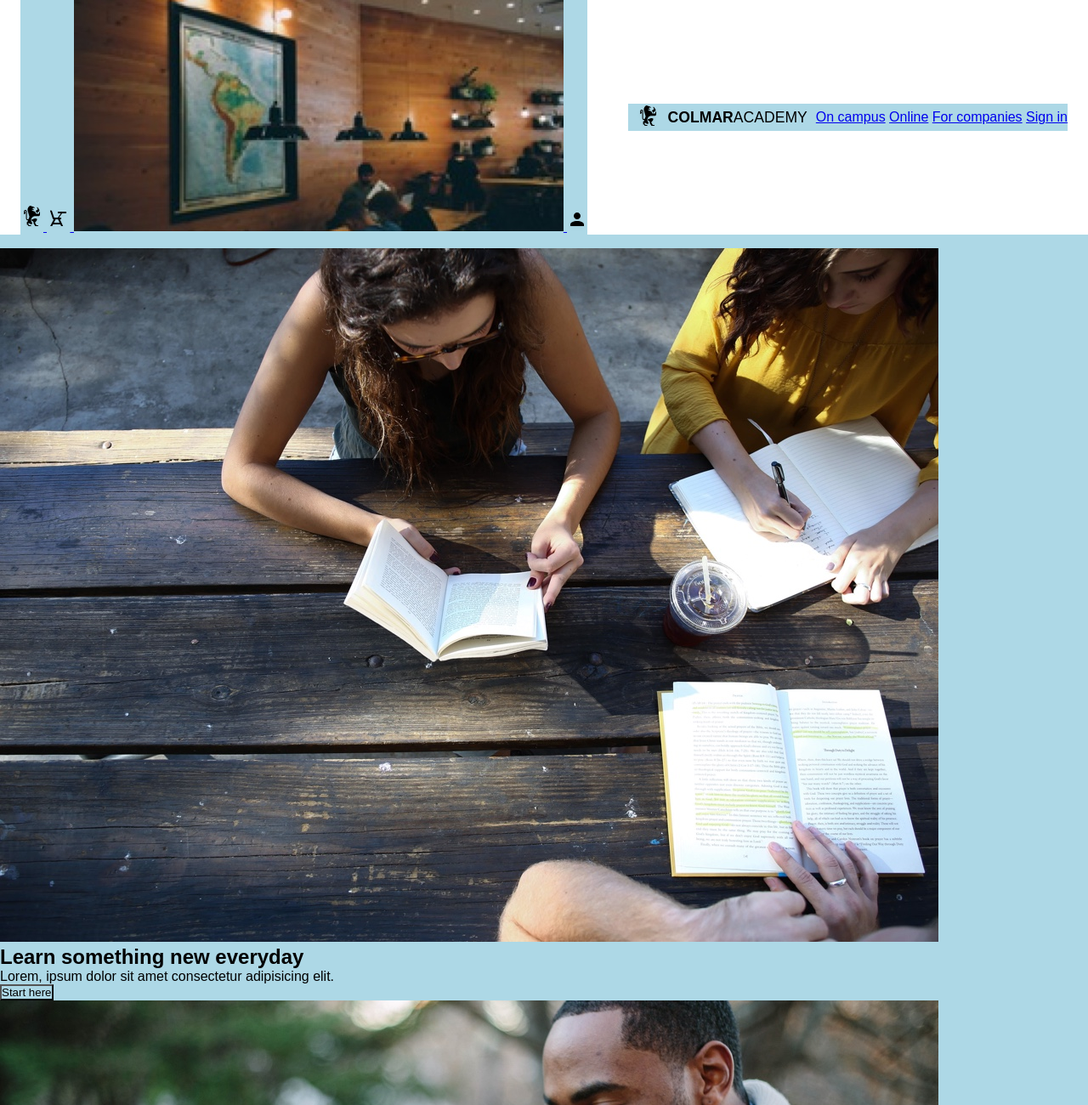
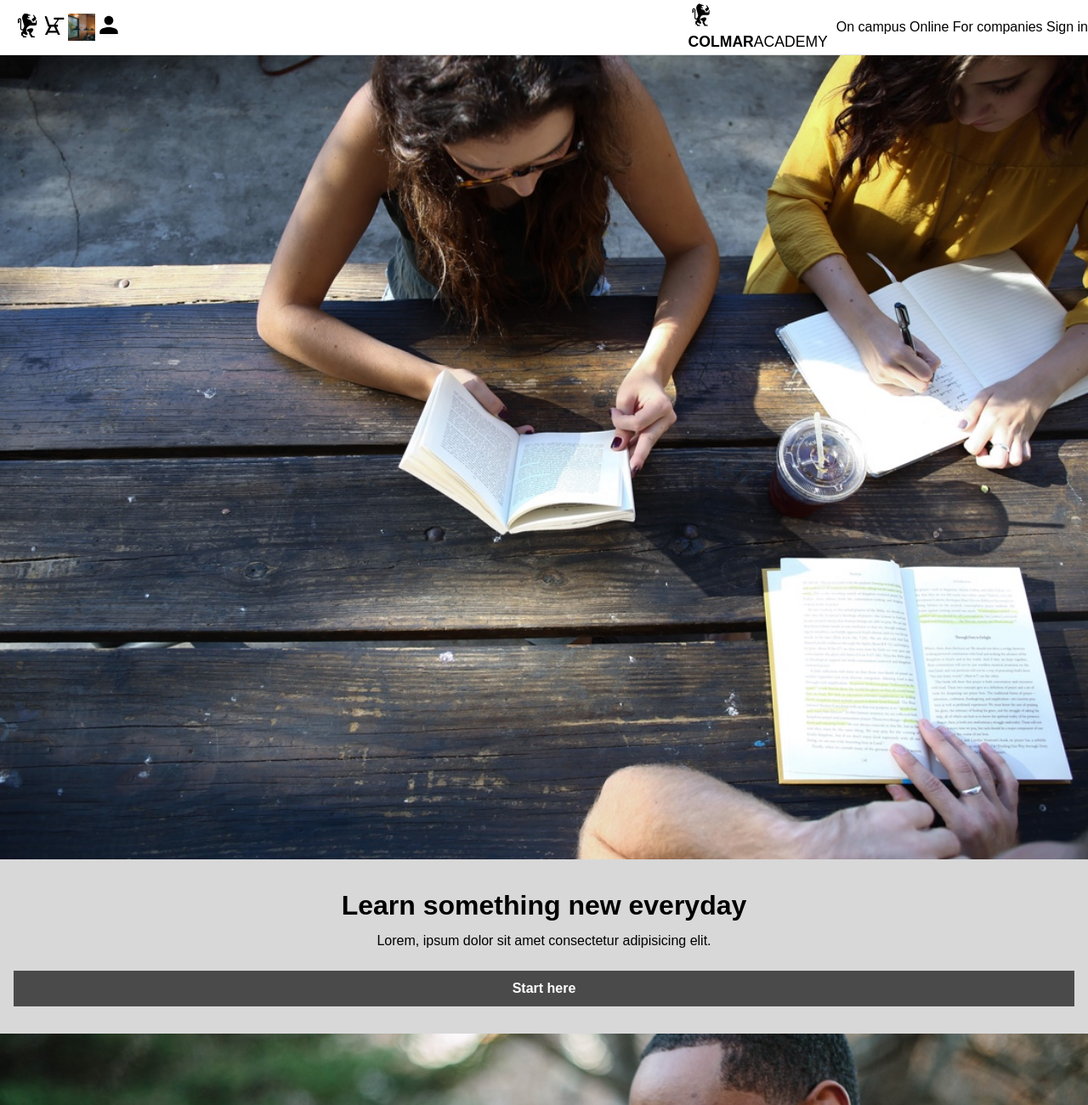
Before and after one commit to pathsharasakon-ws/week04, a plain HTML site: page 25-Nae-colmar/test.html in a window 1280 px wide. Shown: the top 1300 px of the page at 85% size. Drawn offline with Linux system fonts and the light colour scheme; a web font is replaced by a local one.

Commit message:
third commit

```diff
--- a/25-Nae-colmar/test.css
+++ b/25-Nae-colmar/test.css
@@ -1,21 +1,73 @@
-:root {
-  --primary-color: #3f51b5;
-  --text-dark: #333333;
-  --bg-light: wheat;
-  --spacing-sm: 8px;
-  --spacing-md: 16px;
-  --spacing-lg: 24px;
-  --spacing-xl: 32px;
-}
-
 * {
     box-sizing: border-box;
-    font-family: 'Google Sans', sans-serif;
     margin: 0;
     padding: 0;
-    background-color:lightblue
 }
-
+body {
+    font-family: 'Google Sans', sans-serif;
+    background-color: lightblue;
+    line-height: 1.4;
+}
+img, video {
+    width: 100%;
+    display: block;
+    object-fit: cover;
+}
+a {
+    text-decoration: none;
+    color: inherit;
+}
+/* MOBILE STYLES */
+header {
+    position: sticky;
+    top: 0;
+    background-color: white;
+    border-bottom: 1px solid #E0E0E0;
+}
+.desktop-nav {
+    display: none;
+}
+.mobile-nav {
+    display: flex;
+    justify-content: space-around;
+    align-items: center;
+    height: 64px;
+    padding: 0 16px;
+}
+.mobile-nav img {
+    width: 32px;
+    height: 32px;
+}
+/* Hero Section */
+.hero {
+    display: flex;
+    flex-direction: column;
+    background-color: #D8D8D8;
+}
+.hero-content {
+    padding: 32px 16px;
+    text-align: center;
+}
+.hero-content h1 {
+    font-size: 32px;
+    font-weight: 700;
+    margin-bottom: 8px;
+}
+.hero-content p {
+    font-size: 16px;
+    margin-bottom: 24px;
+}
+.hero-content button {
+    width: 100%;
+    background-color: #4A4A4A;
+    color: white;
+    border: none;
+    padding: 12px 0;
+    font-size: 16px;
+    font-weight: 700;
+    cursor: pointer;
+}
+/* Information Section */
 .navbar {
     display: flex;
     justify-content: space-between;
--- a/25-Nae-colmar/test.html
+++ b/25-Nae-colmar/test.html
@@ -30,9 +30,10 @@
             </div>
 
             <div class="desktop-nav">
-                <a href="#" class="logo"></a>
+                <a href="#" class="logo">
                 <img src="./capstone_colmar_assets/images/ic-logo.svg" alt="Colmar Academy Logo"/>
                 <span class="logo-text"><strong>COLMAR</strong>ACADEMY</span>
+                </a>
                 <nav class="nav-links">
                     <a href="#">On campus</a>
                     <a href="#">Online</a>
@@ -80,86 +81,102 @@
                 <article class="info-item">
                 <picture>
                     <source media="(max-width: 767px)" srcset="./capstone_colmar_assets/images/information-campus-mobile.jpg">
-                    <img src="./capstone_colmar_assets/images/information-campus.jpg" alt="Information Orientation"/>
+                    <img src="./capstone_colmar_assets/images/information-campus.jpg" alt="Information Campus"/>
                 </picture>
-            <div>
-                <img src="" alt="Information Campus"/>
+                <div class="info-text">
                     <h3>Our campus</h3>
                     <p class="detail">Find which campus is close by you</p>
                     <a href="#">Read more</a>
                 </div>
+                </article>
 
-            <div>
+                <article class="info-item">
+                <picture>
+                    <source media="(max-width: 767px)" srcset="./capstone_colmar_assets/images/information-guest-lecture-mobile.jpg">
                     <img src="./capstone_colmar_assets/images/information-guest-lecture.jpg" alt="Information Guest Lecture"/>
+                </picture>
+                <div class="info-text">
                     <h3>Our guest lecture</h3>
-                <p class="detail">Find which campus is close by you</p>
+                    <p class="detail">Join a keynote with Oliver Sack about music in medical treatment</p>
                     <a href="#">Read more</a>
+                </div>
+                </article>
             </div>
         </section>
 
         <section class="course">
             <h2>Start learning</h2>
-            <div>
+            <div class="course-grid">
+                <article class="course-card">
                     <img src="./capstone_colmar_assets/images/course-software.jpg" alt="Software Engineer"/>
                     <h3>Software engineering</h3>
                     <p class="category">COURSES</p>
                     <p class="detail">Web Development, Mobile Development, iOT, APIs</p>
-            </div>
+                </article>
 
-            <div>
+                <article class="course-card">
                     <img src="./capstone_colmar_assets/images/course-computer-art.jpg" alt="Computer Art"/>
                     <h3>Computer art</h3>
                     <p class="category">COURSES</p>
                     <p class="detail">Imaging & Design, Motion Graphics & Visual Effects, Computer Animation</p>
-            </div>
+                </article>
 
-            <div>
+                <article class="course-card">
                     <img src="./capstone_colmar_assets/images/course-design.jpg" alt="Course Design"/>
                     <h3>Design</h3>
                     <p class="category">COURSES</p>
                     <p class="detail">User Experience Design, User Research, Visual Design</p>
-            </div>
+                </article>
 
-            <div>
+                <article class="course-card">
                     <img src="./capstone_colmar_assets/images/course-data.jpg" alt="Course Data"/>
                     <h3>Data</h3>
                     <p class="category">COURSES</p>
                     <p class="detail">Data Science, Big Data, SQL, Data Visualization</p>
-            </div>
+                </article>
 
-            <div>
+                <article class="course-card">
                     <img src="./capstone_colmar_assets/images/course-business.jpg" alt="Course Business"/>
                     <h3>Business</h3>
                     <p class="category">COURSES</p>
                     <p class="detail">Product Development, Business Development, Startup</p>
-            </div>
+                </article>
 
-            <div>
+                <article class="course-card">
                     <img src="./capstone_colmar_assets/images/course-marketing.jpg" alt="Course Marketing"/>
                     <h3>Marketing</h3>
                     <p class="category">COURSES</p>
                     <p class="detail">Analytics, Content Marketing, Mobile Marketing</p>
+                </article>
             </div>
         </section>
 
         <section class="thesis">
-            <div>
             <h2>Thesis exhibit</h2>
+            <div class="thesis-container">
+                <article class="thesis-main">
                     <video src="./capstone_colmar_assets/videos/thesis.mp4" autoplay muted playsinline controls></video>
                 <p class="category">Reimagine urban</p>
                 <p class="quote">"Lorem ipsum, dolor sit amet consectetur adipisicing elit. Debitis esse soluta, commodi sint voluptatum illum saepe tempora architecto itaque exercitationem, officia natus quasi facilis! Id accusantium in odio! Eius, ab"</p>
-            </div>
+                </article>
 
-            <div>
+            <div class="thesis-list">
+                <article class="thesis-item">
                     <img src="./capstone_colmar_assets/images/thesis-fisma.jpg" alt="Thesis Fisma"/>
+                <div class="thesis-text">
                     <h3>Fisma: Design and Prototype</h3>
                     <p class="detail">Designer showcase of new prototype product</p>
                 </div>
+                </article>
 
-            <div>
+                <article class="thesis-item">
                     <img src="./capstone_colmar_assets/images/thesis-now-and-then.jpg" alt="Thesis Now and Then"/>
+                <div class="thesis-text">
                     <h3>Now and then</h3>
                     <p class="detail">Research study about New York</p>
+                </div>
+                </article>
+            </div>
             </div>
         </section>
     </main>
```
Also changed, not shown: 1 other file. Lines whose indentation alone changed are shown as unchanged.
